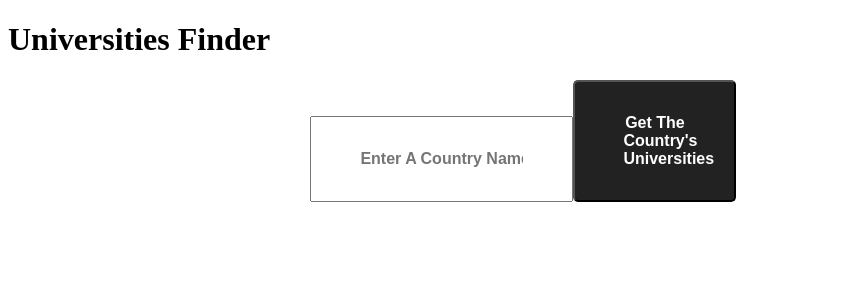
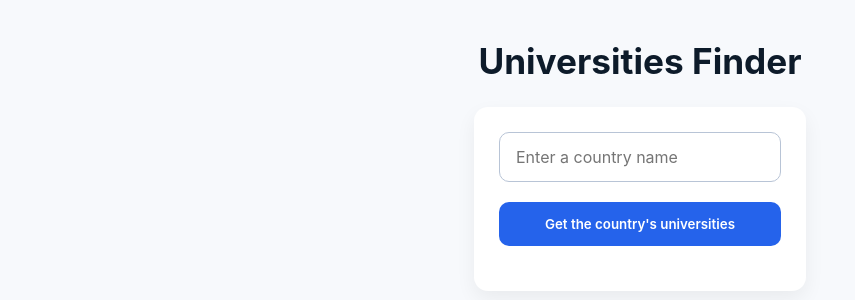
Before and after one commit to de-scientist/hipo-labs-api-fetch, a React (Vite) app: page / in a window 1280 px wide. Shown: the top 300 px of the page, without its empty margins (0-855 px from the left). Built offline with nearby package versions, Linux system fonts and the light colour scheme.

Commit message:
update styling

```diff
--- a/src/index.css
+++ b/src/index.css
@@ -1,34 +1,120 @@
-body{
+/* ===============================
+   GLOBAL RESET & BASE STYLES
+   =============================== */
+* {
+  margin: 0;
+  padding: 0;
+  box-sizing: border-box;
+  font-family: "Inter", Arial, sans-serif;
+}
+
+body {
+  background: #f7f9fc;
+  color: #0f1a27;
+  padding: 40px 20px;
+  display: flex;
   justify-content: center;
 }
 
-.heading{
-  font-size: 2rem;
-  text-transform: capitalize;
-
+/* ===============================
+   HEADING
+   =============================== */
+.heading {
+  text-align: center;
+  font-size: 2.2rem;
+  font-weight: 700;
+  margin-bottom: 25px;
+  color: #0d1b2a;
 }
 
-.card{
-  justify-content: space-between;
-  justify-items: center;
-  gap: 2rem;
- margin-right: 7px;
+/* ===============================
+   CARD CONTAINER
+   =============================== */
+.card {
+  background: #ffffff;
+  width: 100%;
+  max-width: 650px;
+  padding: 25px;
+  border-radius: 14px;
+  box-shadow: 0 8px 20px rgba(0, 0, 0, 0.06);
+  display: flex;
+  flex-direction: column;
+  gap: 20px;
 }
 
-.card> *{
-width: 25%;
+/* ===============================
+   INPUT FIELD
+   =============================== */
+.input {
+  width: 100%;
+  padding: 14px 16px;
+  border-radius: 10px;
+  border: 1.5px solid #b8c4d6;
+  font-size: 1rem;
+  transition: 0.2s ease;
 }
 
-.input, .button {
-  font-size: 1rem;
-  text-transform: capitalize;
-  padding: 2rem 3rem;
-  font-weight: 600;
+.input:focus {
+  border-color: #2563eb;
+  box-shadow: 0 0 0 3px rgba(37, 99, 235, 0.25);
+  outline: none;
 }
 
+/* ===============================
+   BUTTON
+   =============================== */
 .button {
-  background-color: #222;
-  color: white;
-  border-radius: 5px;
+  padding: 14px 16px;
+  background: #2563eb;
+  color: #ffffff;
+  border: none;
+  border-radius: 10px;
   cursor: pointer;
+  font-weight: 600;
+  transition: 0.25s;
 }
+
+.button:hover {
+  background: #1d4ed8;
+}
+
+.button:active {
+  transform: scale(0.97);
+}
+
+/* ===============================
+   UNIVERSITY ITEMS
+   =============================== */
+.university-item {
+  background: #eef3fa;
+  padding: 16px;
+  margin-top: 10px;
+  border-radius: 12px;
+  border-left: 5px solid #2563eb;
+}
+
+.university-item h3 {
+  font-size: 1.2rem;
+  margin-bottom: 8px;
+}
+
+.university-item a {
+  display: inline-block;
+  margin-top: 4px;
+  color: #2563eb;
+  text-decoration: none;
+  font-size: 0.95rem;
+}
+
+.university-item a:hover {
+  text-decoration: underline;
+}
+
+/* ===============================
+   ERROR TEXT
+   =============================== */
+h2 {
+  color: #b91c1c;
+  text-align: center;
+  margin-top: 10px;
+}
```
